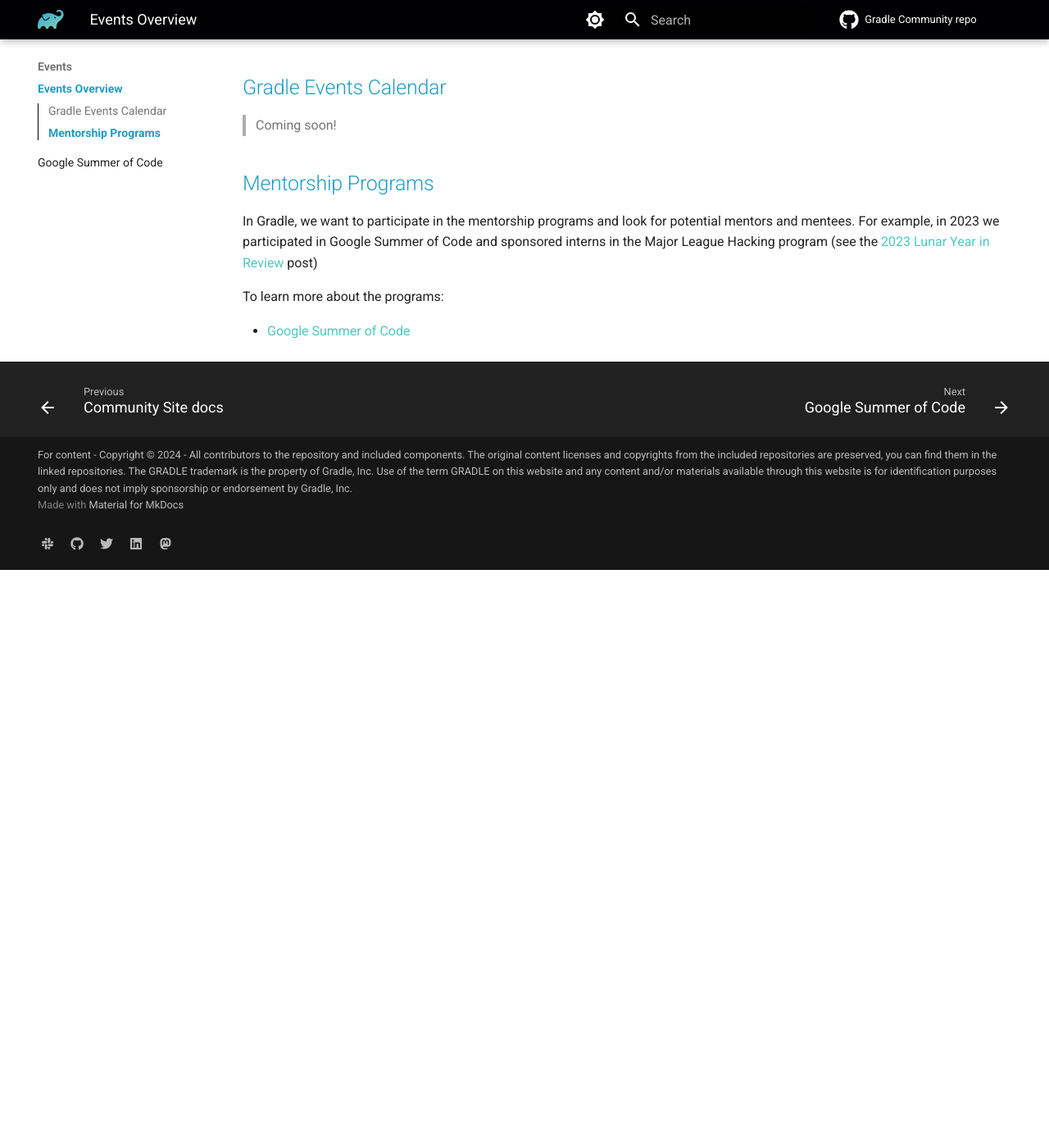
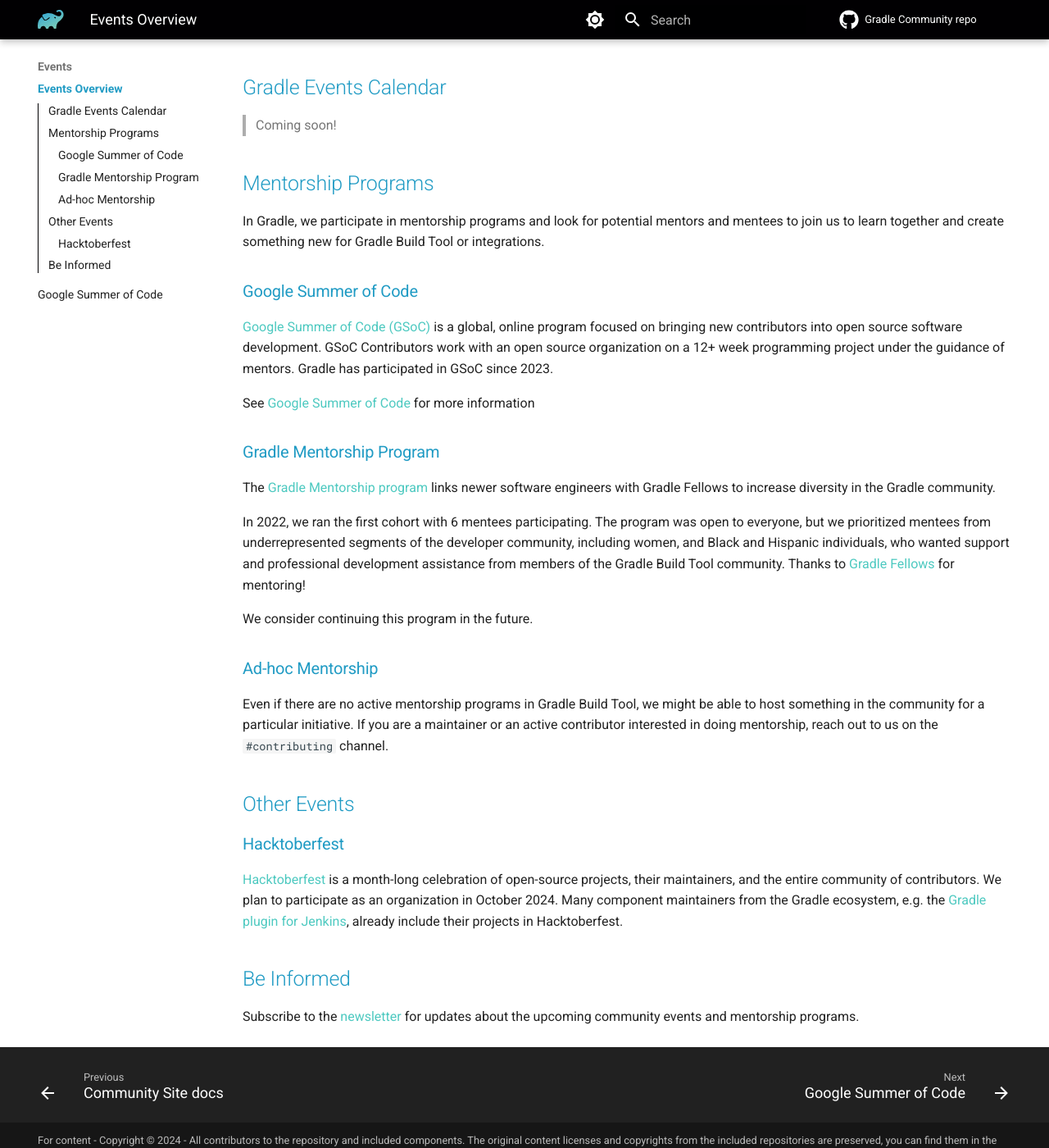
Before and after one commit to gradle/community, an MkDocs documentation site: the page built from docs/events/README.md, in a window 1280 px wide and 1400 px high, scrolled down 840 px. Shown: the whole window at 82% size. Built offline with MkDocs 1.6.1 and Material for MkDocs 9.7.7, drawn with Linux system fonts in a browser that asks for light colours; plug-ins that fetch from the network failed and are left out; comment, search, counter and statistics services are not loaded; before the commit the page ends 1535 px from its top, so only the background shows below that.

Commit message:
Add more programs to the events page

```diff
--- a/docs/events/README.md
+++ b/docs/events/README.md
@@ -13,12 +13,50 @@ We are happy to meet at those events.
 
 ## Mentorship Programs
 
-In Gradle, we want to participate in the mentorship programs
-and look for potential mentors and mentees.
-For example, in 2023 we participated in
-Google Summer of Code and sponsored interns in the Major League Hacking program
-(see the [2023 Lunar Year in Review](https://blog.gradle.org/2023-lunar-new-year) post)
+In Gradle, we participate in mentorship programs
+and look for potential mentors and mentees to join us to
+learn together and create something new for Gradle Build Tool or integrations.
 
-To learn more about the programs:
+### Google Summer of Code
 
-- [Google Summer of Code](./gsoc/README.md)
+[Google Summer of Code (GSoC)](https://summerofcode.withgoogle.com/) is a global,
+online program focused on bringing new contributors into open source software development.
+GSoC Contributors work with an open source organization on a 12+ week programming project
+under the guidance of mentors.
+Gradle has participated in GSoC since 2023.
+
+See [Google Summer of Code](./gsoc/README.md) for more information
+
+### Gradle Mentorship Program
+
+The [Gradle Mentorship program](https://gradle.org/mentorship/)
+links newer software engineers with Gradle Fellows to increase diversity in the Gradle community.
+
+In 2022, we ran the first cohort with 6 mentees participating.
+The program was open to everyone, but we prioritized mentees from underrepresented segments of the developer community, including women, and Black and Hispanic individuals,
+who wanted support and professional development assistance from members of the Gradle Build Tool community.
+Thanks to [Gradle Fellows](https://gradle.org/fellowship/) for mentoring!
+
+We consider continuing this program in the future.
+
+### Ad-hoc Mentorship
+
+Even if there are no active mentorship programs in Gradle Build Tool,
+we might be able to host something in the community for a particular initiative.
+If you are a maintainer or an active contributor interested in doing mentorship,
+reach out to us on the `#contributing` channel.
+
+## Other Events
+
+### Hacktoberfest
+
+[Hacktoberfest](https://hacktoberfest.com/) is a month-long celebration of open-source projects, their maintainers, and the entire community of contributors.
+We plan to participate as an organization in October 2024.
+Many component maintainers from the Gradle ecosystem, e.g. the
+[Gradle plugin for Jenkins](https://plugins.jenkins.io/gradle),
+already include their projects in Hacktoberfest.
+
+## Be Informed
+
+Subscribe to the [newsletter](https://newsletter.gradle.org/) for updates
+about the upcoming community events and mentorship programs.
```
